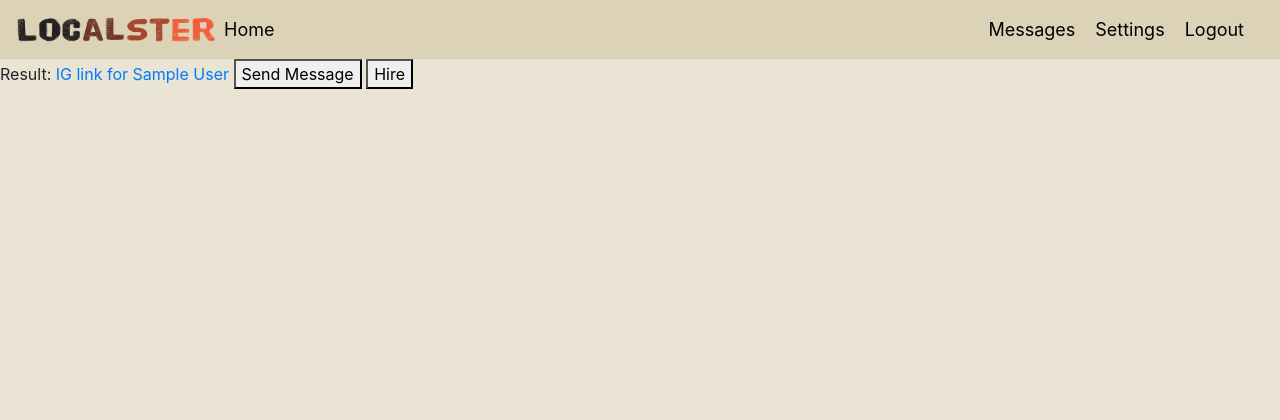
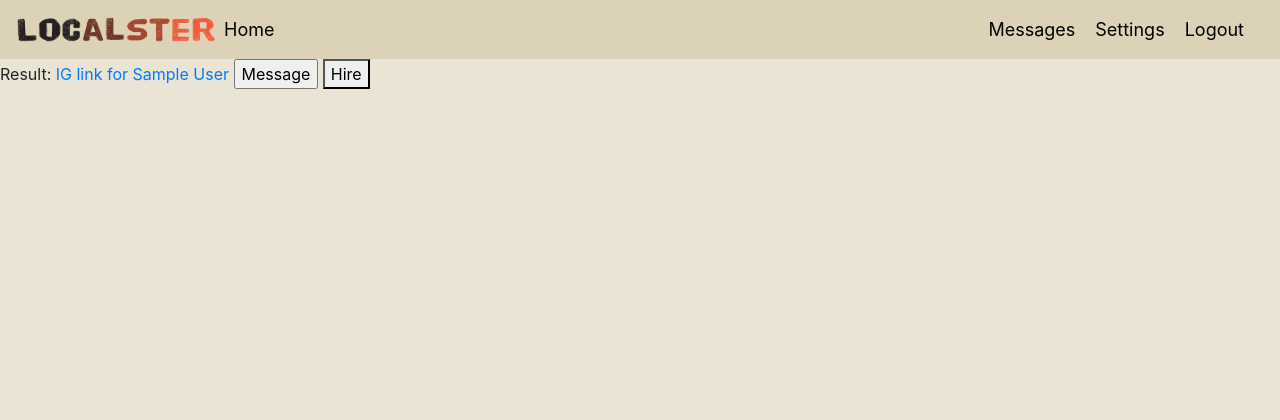
Before and after one commit to Efaz95/Localster, a Django app: template accounts/templates/accounts/home.html in a window 1280 px wide. Shown: the top 420 px of the page. Run offline with Django 3.2, Linux system fonts and the light colour scheme; the template is opened without the code that fills it: values that come from a table or form of the project are taken from there, others are empty; tables that the repository leaves empty hold one stand-in row (values such as "Sample post"); some libraries are stand-ins or nearby versions.

Commit message:
fixed bug with Send Message button

```diff
--- a/accounts/templates/accounts/home.html
+++ b/accounts/templates/accounts/home.html
@@ -63,7 +63,7 @@
                     {% csrf_token %}
                     <p>Result: <a href="{{ i.ig_link }}" target="_blank" title="{{ i.user.username }}">IG link
                         for {{ i.user.first_name }} {{ i.user.last_name }}</a>
-                        <button onclick="myFunction()">Send Message</button>
+                        <input type="button" onclick="myFunction()" value="Message">
                         <button value="{{ i.user }}" name="hired_influencer" onclick="clicked(event)">Hire</button>
                     </p>
                 </form>
@@ -98,9 +98,12 @@
             }
         }
 
+        /*
         function clicked(e) {
             if (!confirm('Select OK to confirm')) e.preventDefault();
         }
+         */
+
     </script>
 
 
```
Also changed, not shown: accounts/templates/accounts/messages.html (indentation only).
